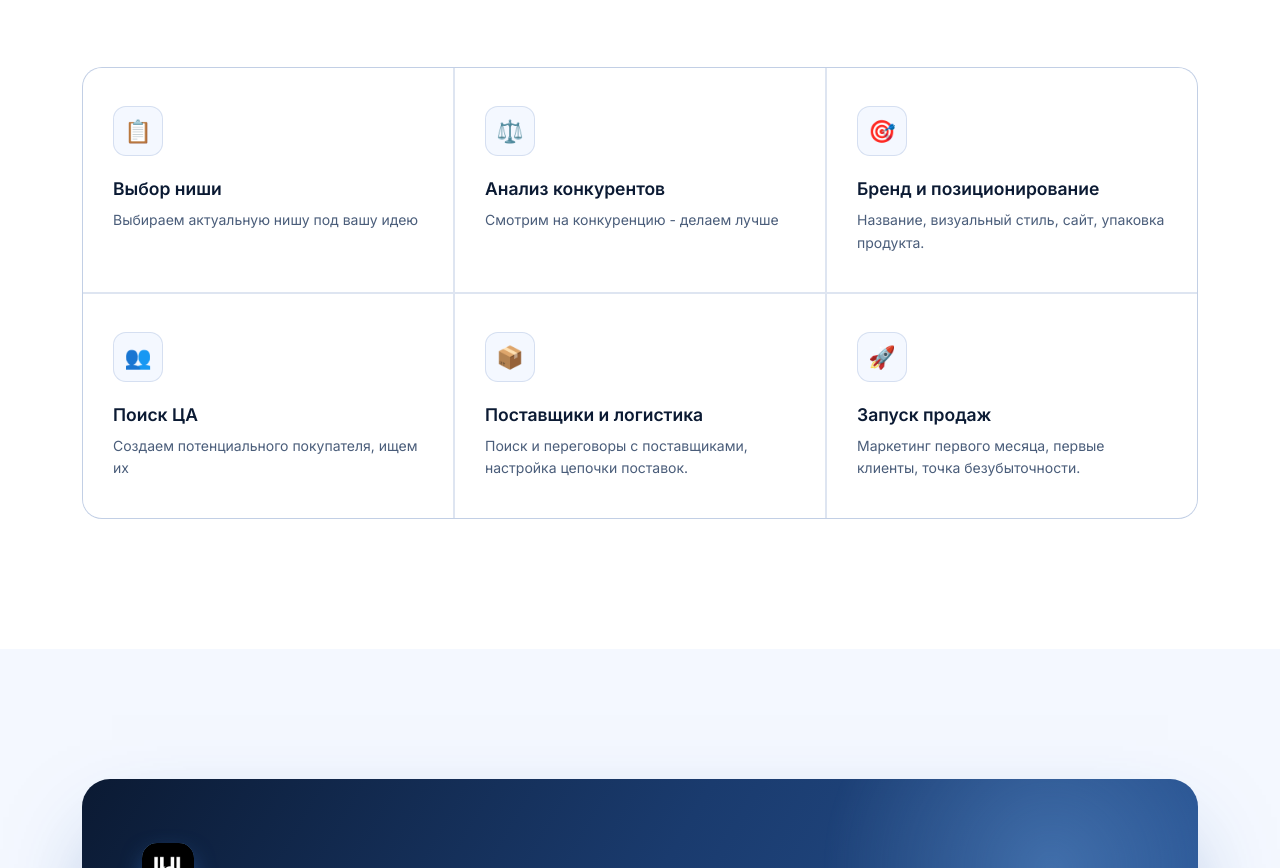
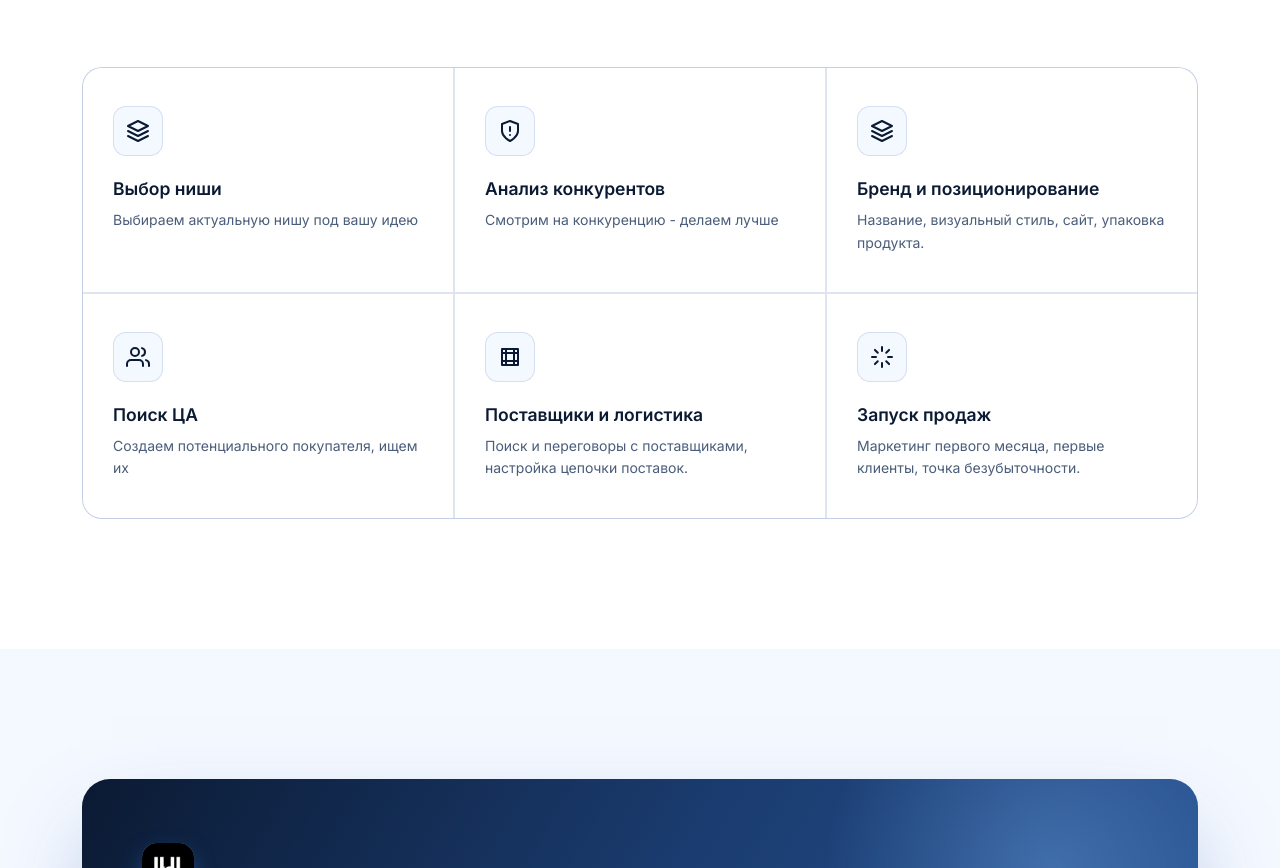
Before and after one commit to w1t3chlyyy/abramov-site2, a website: page public/index.html in a window 1280 px wide. Shown: the part 5894-6762 px from the top of the page. Drawn offline with Linux system fonts and the light colour scheme.

Commit message:
Refactor service cards with SVG icons

```diff
--- a/public/index.html
+++ b/public/index.html
@@ -589,14 +589,87 @@
       <div class="section-tag reveal">Чем владею и что делаю</div>
       <h2 class="reveal reveal-delay-1">Экспертиза, которую можно применить к вашему проекту</h2>
     </div>
-    <div class="services-grid reveal">
-      <div class="service-card"><div class="service-icon">📋</div><h4>Выбор ниши</h4><p>Выбираем актуальную нишу под вашу идею</p></div>
-      <div class="service-card"><div class="service-icon">⚖️</div><h4>Анализ конкурентов</h4><p>Смотрим на конкуренцию - делаем лучше</p></div>
-      <div class="service-card"><div class="service-icon">🎯</div><h4>Бренд и позиционирование</h4><p>Название, визуальный стиль, сайт, упаковка продукта.</p></div>
-      <div class="service-card"><div class="service-icon">👥</div><h4>Поиск ЦА</h4><p>Создаем потенциального покупателя, ищем их</p></div>
-      <div class="service-card"><div class="service-icon">📦</div><h4>Поставщики и логистика</h4><p>Поиск и переговоры с поставщиками, настройка цепочки поставок.</p></div>
-      <div class="service-card"><div class="service-icon">🚀</div><h4>Запуск продаж</h4><p>Маркетинг первого месяца, первые клиенты, точка безубыточности.</p></div>
+   <div class="services-grid reveal">
+  <div class="service-card">
+    <div class="service-icon">
+      <svg width="24" height="24" viewBox="0 0 24 24" fill="none" stroke="currentColor" stroke-width="2" stroke-linecap="round" stroke-linejoin="round">
+        <path d="M12 2L2 7l10 5 10-5-10-5z"/>
+        <path d="M2 17l10 5 10-5"/>
+        <path d="M2 12l10 5 10-5"/>
+      </svg>
     </div>
+    <h4>Выбор ниши</h4>
+    <p>Выбираем актуальную нишу под вашу идею</p>
+  </div>
+
+  <div class="service-card">
+    <div class="service-icon">
+      <svg width="24" height="24" viewBox="0 0 24 24" fill="none" stroke="currentColor" stroke-width="2" stroke-linecap="round" stroke-linejoin="round">
+        <path d="M12 22s8-4 8-10V5l-8-3-8 3v7c0 6 8 10 8 10z"/>
+        <path d="M12 8v4"/>
+        <path d="M12 16h.01"/>
+      </svg>
+    </div>
+    <h4>Анализ конкурентов</h4>
+    <p>Смотрим на конкуренцию - делаем лучше</p>
+  </div>
+
+  <div class="service-card">
+    <div class="service-icon">
+      <svg width="24" height="24" viewBox="0 0 24 24" fill="none" stroke="currentColor" stroke-width="2" stroke-linecap="round" stroke-linejoin="round">
+        <path d="M12 2L2 7l10 5 10-5-10-5z"/>
+        <path d="M2 17l10 5 10-5"/>
+        <path d="M2 12l10 5 10-5"/>
+      </svg>
+    </div>
+    <h4>Бренд и позиционирование</h4>
+    <p>Название, визуальный стиль, сайт, упаковка продукта.</p>
+  </div>
+
+  <div class="service-card">
+    <div class="service-icon">
+      <svg width="24" height="24" viewBox="0 0 24 24" fill="none" stroke="currentColor" stroke-width="2" stroke-linecap="round" stroke-linejoin="round">
+        <path d="M17 21v-2a4 4 0 0 0-4-4H5a4 4 0 0 0-4 4v2"/>
+        <circle cx="9" cy="7" r="4"/>
+        <path d="M23 21v-2a4 4 0 0 0-3-3.87"/>
+        <path d="M16 3.13a4 4 0 0 1 0 7.75"/>
+      </svg>
+    </div>
+    <h4>Поиск ЦА</h4>
+    <p>Создаем потенциального покупателя, ищем их</p>
+  </div>
+
+  <div class="service-card">
+    <div class="service-icon">
+      <svg width="24" height="24" viewBox="0 0 24 24" fill="none" stroke="currentColor" stroke-width="2" stroke-linecap="round" stroke-linejoin="round">
+        <path d="M4 4h16v16H4z"/>
+        <path d="M8 4v16"/>
+        <path d="M16 4v16"/>
+        <path d="M4 8h16"/>
+        <path d="M4 16h16"/>
+      </svg>
+    </div>
+    <h4>Поставщики и логистика</h4>
+    <p>Поиск и переговоры с поставщиками, настройка цепочки поставок.</p>
+  </div>
+
+  <div class="service-card">
+    <div class="service-icon">
+      <svg width="24" height="24" viewBox="0 0 24 24" fill="none" stroke="currentColor" stroke-width="2" stroke-linecap="round" stroke-linejoin="round">
+        <path d="M12 2v4"/>
+        <path d="M12 18v4"/>
+        <path d="M4.93 4.93l2.83 2.83"/>
+        <path d="M16.24 16.24l2.83 2.83"/>
+        <path d="M2 12h4"/>
+        <path d="M18 12h4"/>
+        <path d="M4.93 19.07l2.83-2.83"/>
+        <path d="M16.24 7.76l2.83-2.83"/>
+      </svg>
+    </div>
+    <h4>Запуск продаж</h4>
+    <p>Маркетинг первого месяца, первые клиенты, точка безубыточности.</p>
+  </div>
+</div>
   </div>
 </section>
 
```
